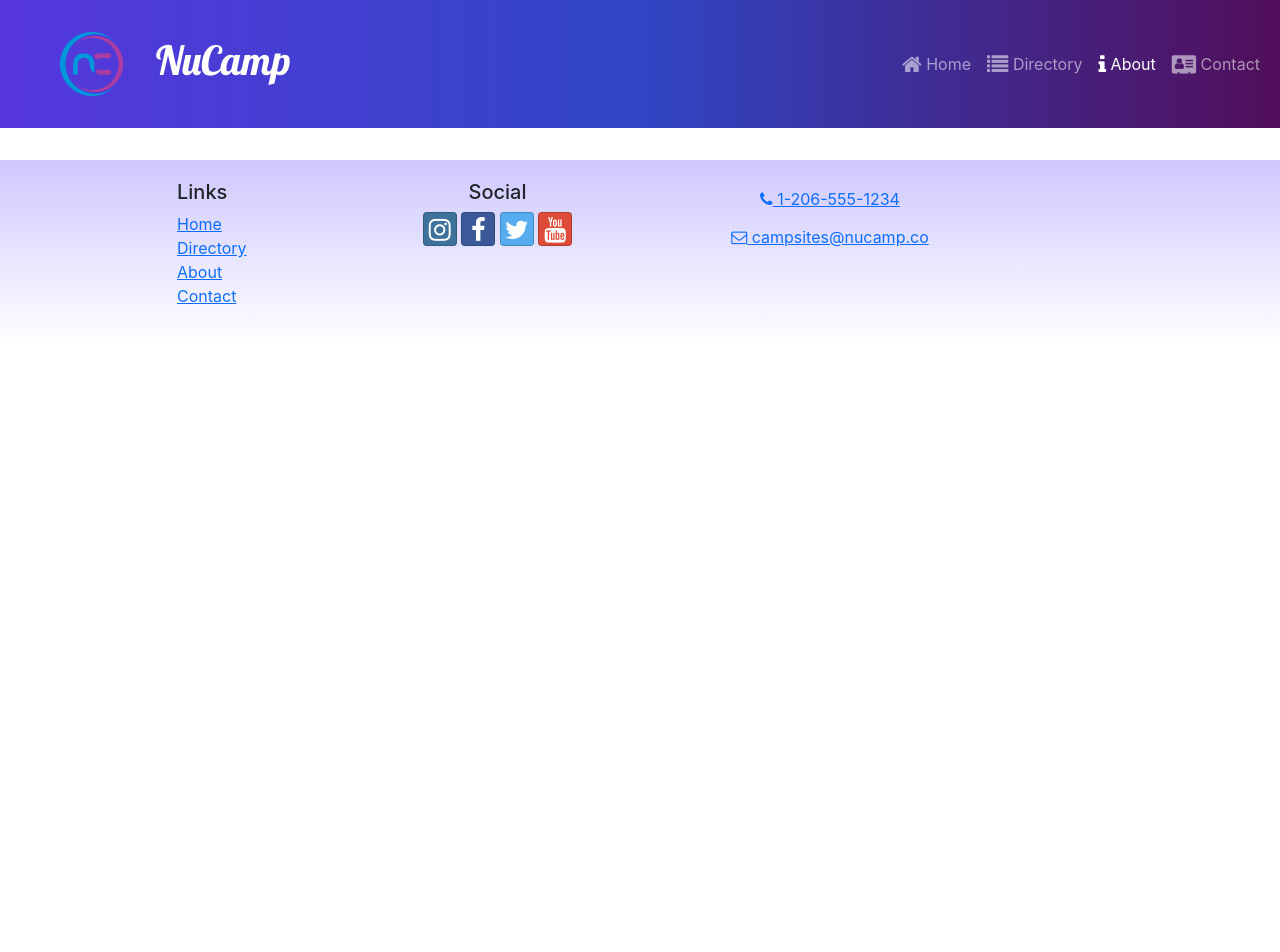
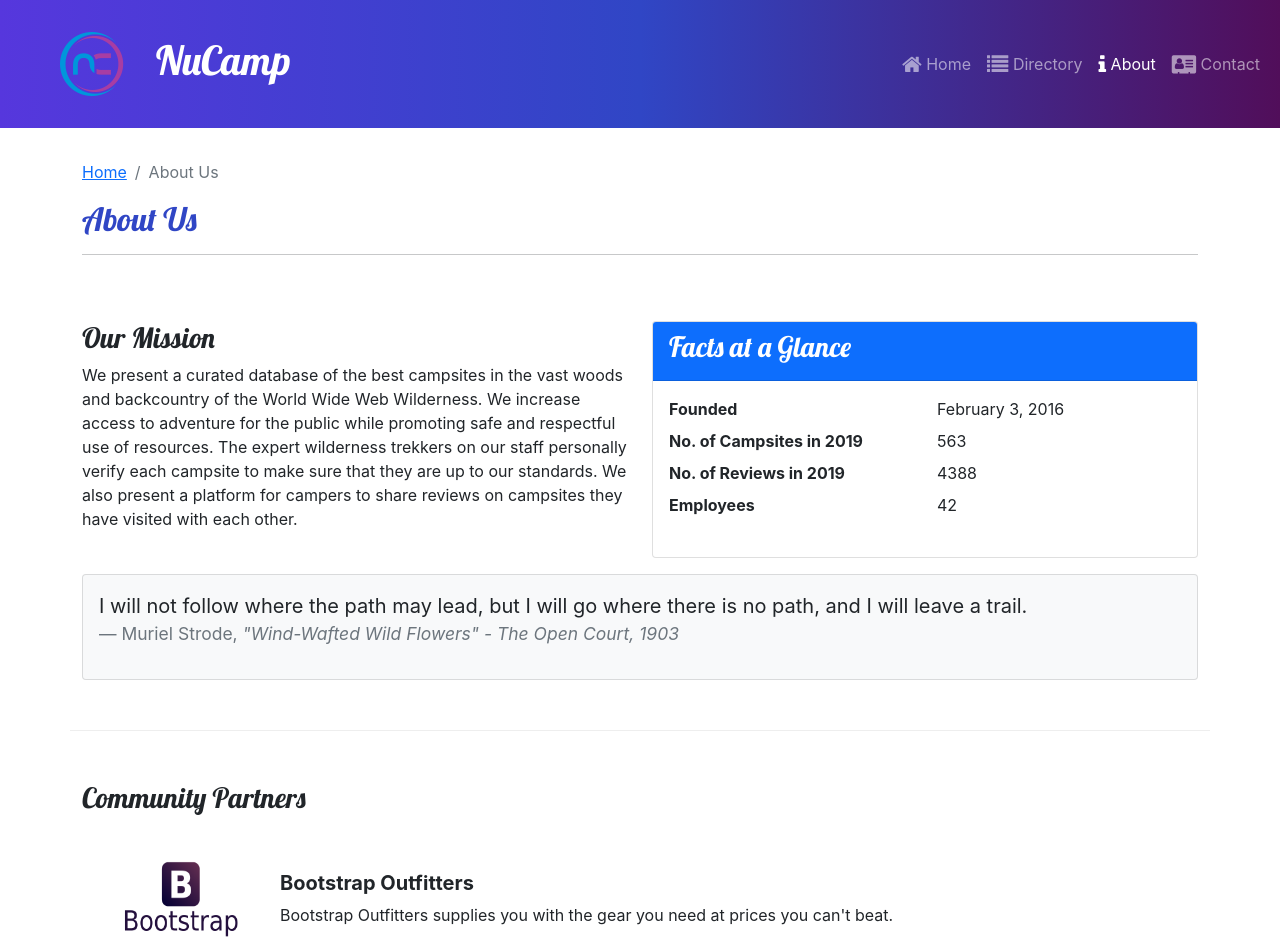
Before and after one commit to wntrch/React-Course-Project, a React (Create React App) app: page /about in a window 1280 px wide. Shown: the top 952 px of the page. Before the commit the page ends 800 px from the top, so only its background shows below. Built offline with nearby package versions, Linux system fonts and the light colour scheme.

Commit message:
Workshop Week 2: About Page and Partners

```diff
--- a/src/App.js
+++ b/src/App.js
@@ -5,6 +5,7 @@
 import CampsitesDirectoryPage from './pages/CampsitesDirectoryPage';
 import Footer from './components/Footer';
 import CampsiteDetailPage from './pages/CampsiteDetailPage';
+import AboutPage from './pages/AboutPage';
 import './App.css';
 
 function App() {
@@ -19,6 +20,7 @@
               path='directory/:campsiteId'
               element={<CampsiteDetailPage />}
           />
+          <Route path='about' element={<AboutPage />} />
         </Routes>
         <Footer />
     </div>
--- a/src/components/Header.js
+++ b/src/components/Header.js
@@ -11,7 +11,7 @@
 import NucampLogo from "../app/assets/img/logo.png";
 
 const Header = () => {
-  const [menuOpen, setMenuOpen] = useState(0);
+  const [menuOpen, setMenuOpen] = useState(false);
 
   return (
     <Navbar dark color="primary" sticky="top" expand="md">
--- a/src/features/display/DisplayList.js
+++ b/src/features/display/DisplayList.js
@@ -1,10 +1,11 @@
 import { Col, Row } from "reactstrap";
 import DisplayCard from './DisplayCard';
 import { selectFeaturedCampsite } from "../campsites/campsitesSlice";
+import { selectFeaturedPartner } from '../partners/partnersSlice';
 import { selectFeaturedPromotion } from "../promotions/promotionsSlice";
 
 const DisplayList = () => {
-	const items = [selectFeaturedCampsite(), selectFeaturedPromotion()];
+	const items = [selectFeaturedCampsite(), selectFeaturedPromotion(), selectFeaturedPartner()];
 
 	return (
 		<Row>
--- /dev/null
+++ b/src/features/partners/Partner.js
@@ -0,0 +1,17 @@
+const Partner = ({ partner }) => {
+  if (partner) {
+    const { name, image, description } = partner;
+    return (
+      <>
+        <img src={image} alt={name} style={{ width: "150px" }} />
+        <div className="m-4">
+          <h5 className="fw-bold">{name}</h5>
+          {description}
+        </div>
+      </>
+    );
+  };
+  return null;
+};
+
+export default Partner;
--- /dev/null
+++ b/src/features/partners/PartnersList.js
@@ -0,0 +1,20 @@
+import { Col } from "reactstrap";
+import Partner from "./Partner";
+import { selectAllPartners } from "./partnersSlice";
+
+const PartnersList = () => {
+  const partners = selectAllPartners();
+  return (
+    <Col className="m-4">
+      {partners.map((partner) => {
+        return (
+          <div className="d-flex mb-5" key={partner.id}>
+            <Partner partner={partner} />
+          </div>
+        );
+      })}
+    </Col>
+  );
+};
+
+export default PartnersList;
--- /dev/null
+++ b/src/features/partners/partnersSlice.js
@@ -0,0 +1,9 @@
+import { PARTNERS } from '../../app/shared/PARTNERS';
+
+export const selectAllPartners = () => {
+	return PARTNERS;
+};
+
+export const selectFeaturedPartner = () => {
+	return PARTNERS.find((partner) => partner.featured);
+}
--- /dev/null
+++ b/src/pages/AboutPage.js
@@ -0,0 +1,70 @@
+import { Col, Row, Container, Card, CardBody, CardHeader } from "reactstrap";
+import PartnersList from "../features/partners/PartnersList";
+import SubHeader from "../components/SubHeader";
+
+const AboutPage = () => {
+  return (
+    <Container>
+      <SubHeader current='About Us' />
+      <Row className="row-content">
+        <Col sm="6">
+          <h3>Our Mission</h3>
+          <p>
+            We present a curated database of the best campsites in the vast
+            woods and backcountry of the World Wide Web Wilderness. We increase
+            access to adventure for the public while promoting safe and
+            respectful use of resources. The expert wilderness trekkers on our
+            staff personally verify each campsite to make sure that they are up
+            to our standards. We also present a platform for campers to share
+            reviews on campsites they have visited with each other.
+          </p>
+        </Col>
+        <Col sm="6">
+          <Card>
+            <CardHeader className="bg-primary text-white">
+              <h3>Facts at a Glance</h3>
+            </CardHeader>
+            <CardBody>
+              <dl className="row">
+                <dt className="col-6">Founded</dt>
+                <dd className="col-6">February 3, 2016</dd>
+                <dt className="col-6">No. of Campsites in 2019</dt>
+                <dd className="col-6">563</dd>
+                <dt className="col-6">No. of Reviews in 2019</dt>
+                <dd className="col-6">4388</dd>
+                <dt className="col-6">Employees</dt>
+                <dd className="col-6">42</dd>
+              </dl>
+            </CardBody>
+          </Card>
+        </Col>
+        <Col>
+          <Card className="bg-light mt-3">
+            <CardBody>
+              <blockquote className="blockquote">
+                <p>
+                  I will not follow where the path may lead, but I will go where
+                  there is no path, and I will leave a trail.
+                </p>
+                <footer className="blockquote-footer">
+                  Muriel Strode,{" "}
+                  <cite title="Source Title">
+                    "Wind-Wafted Wild Flowers" - The Open Court, 1903
+                  </cite>
+                </footer>
+              </blockquote>
+            </CardBody>
+          </Card>
+        </Col>
+      </Row>
+      <Row className="row-content">
+        <Col xs="12">
+          <h3>Community Partners</h3>
+        </Col>
+		<PartnersList />
+      </Row>
+    </Container>
+  );
+};
+
+export default AboutPage;
```
